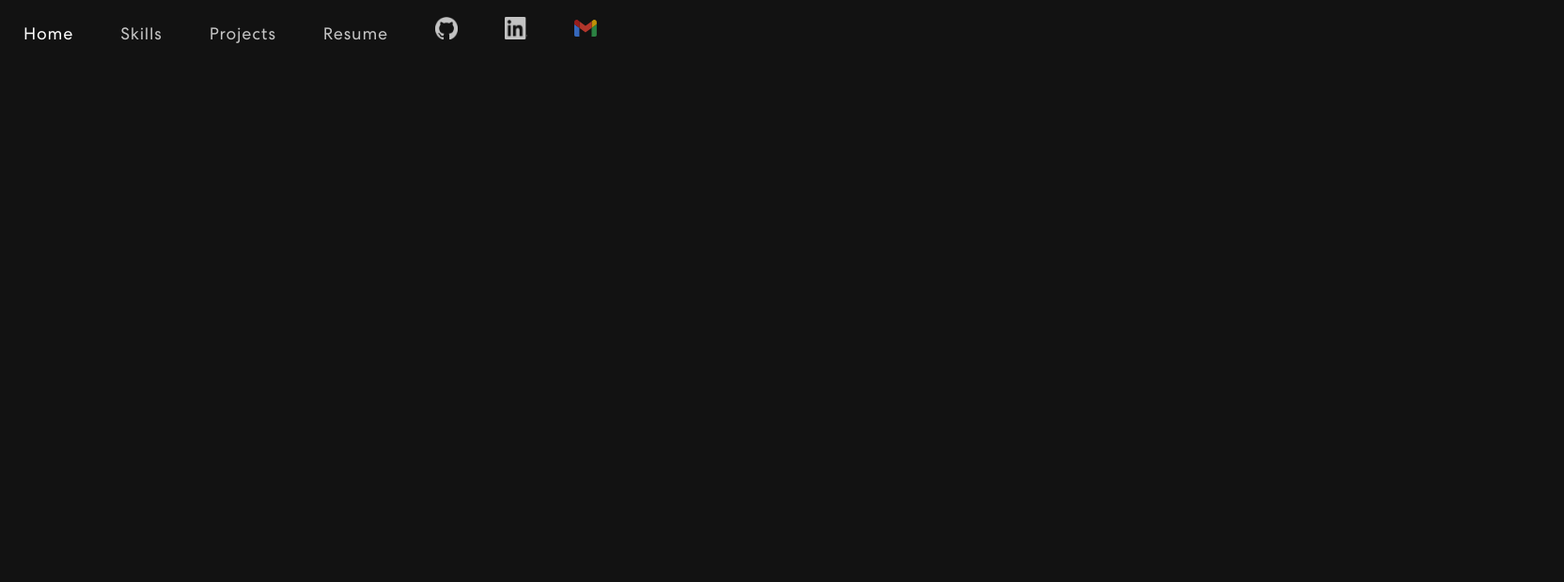
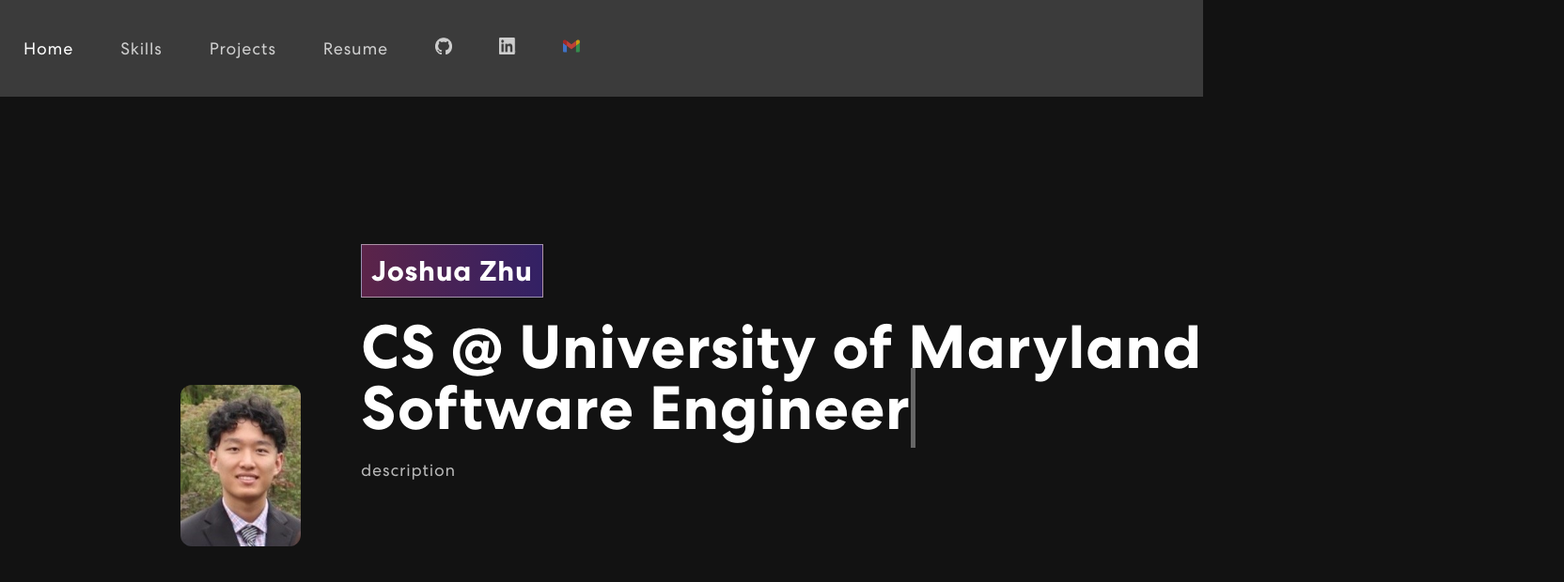
Before and after one commit to jzhu0717/PersonalWebsite, a React (Create React App) app: page / in a window 1280 px wide. Shown: the top 620 px of the page at 94% size, 1664 px wide, since content can reach past the window. Built offline with nearby package versions, Linux system fonts and the light colour scheme.

Commit message:
the actual navbar and banner

```diff
--- a/src/App.css
+++ b/src/App.css
@@ -84,25 +84,17 @@ p.danger {
 }
 /************ Navbar Css ************/
 nav.navbar {
-  padding: 18px 0;
+  padding: 40px 0;
   position: fixed;
   width: 100%;
   top: 0;
   z-index: 9999;
   transition:  0.32s ease-in-out;
-  max-width: 1200px;
-  margin: 0 auto;
+  background-color:	#3b3b3b;
 }
-
-.navbar-container {
-  max-width: 1200px;  /* or whatever max width you want */
-  margin: 0 auto;     /* centers horizontally */
-  width: 100%;
-}
-
 nav.navbar.scrolled {
-  padding: 0px 0;
-  background-color: #121212;
+  padding: 20px 0;
+  background-color: #3b3b3b;
 }
 nav.navbar a.navbar-brand {
     width: 9%;
@@ -129,8 +121,8 @@ span.navbar-text {
     margin-left: 14px;
 }
 .social-icon a {
-    width: 42px;
-    height: 42px;
+    width: 67px;
+    height: 67px;
     background: rgba(217, 217, 217, 0.1);
     display: inline-flex;
     border-radius: 50%;
@@ -142,8 +134,8 @@ span.navbar-text {
 }
 .social-icon a::before {
     content: "";
-    width: 42px;
-    height: 42px;
+    width: 67px;
+    height: 67px;
     position: absolute;
     background-color: #ffffff;
     border-radius: 50%;
@@ -241,3 +233,126 @@ nav.navbar .navbar-toggler[aria-expanded="true"] .navbar-toggler-icon:before {
 nav.navbar .navbar-toggler[aria-expanded="true"] .navbar-toggler-icon {
 	border-color: transparent;
 }
+
+/************ Banner Css ************/
+.banner {
+  margin-top: 0;
+  padding: 260px 0 100px 0;
+  background-position: top center;
+  background-size: cover;
+  background-repeat: no-repeat;
+  background-color: #121212;
+}
+.banner .tagline {
+  font-weight: 700;
+  letter-spacing: 0.8px;
+  padding: 8px 10px;
+  background: linear-gradient(90.21deg, rgba(170, 54, 124, 0.5) -5.91%, rgba(74, 47, 189, 0.5) 111.58%);
+  border: 1px solid rgba(255, 255, 255, 0.5);
+  font-size: 30px;
+  margin-bottom: 20px;
+  left: 30%;
+  position: relative;
+  display: inline-block;
+}
+.banner h1 {
+  font-size: 65px;
+  font-weight: 700;
+  letter-spacing: 0.8px;
+  line-height: 1;
+  margin-bottom: 20px;
+  left: 30%;
+  position: relative;
+  display: block;
+}
+.banner p {
+  color: #B8B8B8;
+  font-size: 18px;
+  letter-spacing: 0.8px;
+  line-height: 1.5em;
+  width: 96%;
+  left: 30%;
+  position: relative;
+  margin-bottom: 50px;
+}
+.banner button {
+  color: #fff;
+  font-weight: 700;
+  font-size: 20px;
+  margin-top: 60px;
+  letter-spacing: 0.8px;
+  display: flex;
+  align-items: center;
+}
+.banner button svg {
+  font-size: 25px;
+  margin-left: 10px;
+  transition: 0.3s ease-in-out;
+  line-height: 1;
+}
+.banner button:hover svg {
+  margin-left: 25px;
+}
+.banner img {
+  max-width: 10%;
+  height: auto;
+  border-radius: 12px;
+  margin-top: -12%;
+  position: relative;
+  right: -15%;
+
+}
+@keyframes updown {
+    0% {
+        transform: translateY(-20px);
+    }
+    50% {
+        transform: translateY(20px);
+    }
+    100% {
+        transform: translateY(-20px);
+    }
+}
+.txt-rotate > .wrap {
+  border-right: 0.08em solid #666;
+}
+
+/************ Skills Css ************/
+.skill {
+  padding: 0 0 50px 0;
+  position: relative;
+}
+.skill-bx {
+  background: #151515;
+  border-radius: 64px;
+  text-align: center;
+  padding: 60px 50px;
+  margin-top: -60px;
+}
+.skill h2 {
+	font-size: 45px;
+	font-weight: 700;
+}
+.skill p {
+    color: #B8B8B8;
+    font-size: 18px;
+    letter-spacing: 0.8px;
+    line-height: 1.5em;
+    margin: 14px 0 75px 0;
+}
+.skill-slider {
+  width: 80%;
+  margin: 0 auto;
+  position: relative;
+}
+.skill-slider .item img {
+  width: 50%;
+  margin: 0 auto 15px auto;
+}
+.background-image-left {
+  top: 28%;
+  position: absolute;
+  bottom: 0;
+  width: 40%;
+  z-index: -4;
+}
--- a/src/App.js
+++ b/src/App.js
@@ -1,12 +1,15 @@
 // npm start
 import './App.css';
 import { NavBar } from "./components/NavBar";
+import { Banner } from "./components/Banner";
 
 
 function App() {
   return (
     <div className="App">
       <NavBar />
+      <Banner />
+
     </div>
   );
 }
--- /dev/null
+++ b/src/components/Banner.js
@@ -0,0 +1,81 @@
+
+import { useState, useEffect } from "react";
+import { Container, Row, Col } from "react-bootstrap";
+import headpic from "../assets/img/headpic.jpg";
+import 'animate.css';
+import TrackVisibility from 'react-on-screen';
+
+export const Banner = () => {
+  const [loopNum, setLoopNum] = useState(0);
+  const [isDeleting, setIsDeleting] = useState(false);
+  const [text, setText] = useState('');
+  const [delta, setDelta] = useState(300 - Math.random() * 100);
+  const [index, setIndex] = useState(1);
+  const toRotate = [ "Software Engineer" ];
+  const period = 2000;
+
+  useEffect(() => {
+    let ticker = setInterval(() => {
+      tick();
+    }, delta);
+
+    return () => { clearInterval(ticker) };
+  }, [text])
+
+  const tick = () => {
+    let i = loopNum % toRotate.length;
+    let fullText = toRotate[i];
+    let updatedText = isDeleting ? fullText.substring(0, text.length - 1) : fullText.substring(0, text.length + 1);
+
+    setText(updatedText);
+
+    if (isDeleting) {
+      setDelta(prevDelta => prevDelta / 2);
+    }
+
+    if (!isDeleting && updatedText === fullText) {
+      setIsDeleting(true);
+      setIndex(prevIndex => prevIndex - 1);
+      setDelta(period);
+    } else if (isDeleting && updatedText === '') {
+      setIsDeleting(false);
+      setLoopNum(loopNum + 1);
+      setIndex(1);
+      setDelta(500);
+    } else {
+      setIndex(prevIndex => prevIndex + 1);
+    }
+  }
+
+  return (
+    <section className="banner" id="home">
+      <Container>
+        <Row className="aligh-items-center">
+          <Col xs={12} md={6} xl={6}>
+            <TrackVisibility>
+              {({ isVisible }) =>
+              <div className={isVisible ? "animate__animated animate__fadeIn" : ""}>
+                <span className="tagline">Joshua Zhu</span>
+                <h1>{`CS @ University of Maryland`}
+                    <br />
+                    <span className="txt-rotate" dataPeriod="1000" data-rotate='[ "Software Engineer" ]'><span className="wrap">{text}</span></span>
+                </h1>
+                  <p>description</p>
+              </div>}
+            </TrackVisibility>
+          </Col>
+
+          <Col xs={12} md={6} xl={6} className="text-center">
+            <TrackVisibility>
+              {({ isVisible }) =>
+              <div className={isVisible ? "animate__animated animate__fadeIn" : ""}>
+                <img src={headpic} alt="Headshot" className="banner-image" />
+              </div>}
+            </TrackVisibility>
+          </Col>
+
+        </Row>
+      </Container>
+    </section>
+  )
+}
--- a/src/components/NavBar.js
+++ b/src/components/NavBar.js
@@ -35,30 +35,28 @@ export const NavBar = () => {
     // navbar look
     return (
     <Router>
-      <Navbar expand="md" className={scrolled ? "scrolled" : ""}>
-        <Container fluid className="justify-content-center">
+      <Navbar expand="md" className={`flex justify-center w-full ${scrolled ? "scrolled" : ""}`}>
+        <Container fluid className="d-flex justify-content-around align-items-center">
 
-          <Navbar.Collapse id="basic-navbar-nav">
-            <Nav className="ms-auto">
+          <Navbar.Collapse id="basic-navbar-nav" className="d-flex justify-content-around align-items-center flex-wrap w-100">
+            <Nav className="d-flex justify-content-around align-items-center flex-wrap w-100">
               <Nav.Link href="#home" className={activeLink === 'home' ? 'active navbar-link' : 'navbar-link'} onClick={() => onUpdateActiveLink('home')}>Home</Nav.Link>
               <Nav.Link href="#skills" className={activeLink === 'skills' ? 'active navbar-link' : 'navbar-link'} onClick={() => onUpdateActiveLink('skills')}>Skills</Nav.Link>
               <Nav.Link href="#projects" className={activeLink === 'projects' ? 'active navbar-link' : 'navbar-link'} onClick={() => onUpdateActiveLink('projects')}>Projects</Nav.Link>
-
-              {/* embed resume later down on the page */}
               <Nav.Link href="#resume" className={activeLink === 'resume' ? 'active navbar-link' : 'navbar-link'} onClick={() => onUpdateActiveLink('resume')}>Resume</Nav.Link>
 
               <Nav.Link href="https://github.com/jzhu0717" target="_blank" rel="noopener noreferrer" className="navbar-link">
-                <img src={gitub} alt="GitHub" style={{ width: '24px', height: '24px' }} onClick={'www.google.com'}/>
+                <img src={gitub} alt="GitHub" style={{ width: '18px', height: '18px' }} />
               </Nav.Link>
               <Nav.Link href="https://www.linkedin.com/in/joshua-zhu-82bb601b4/" target="_blank" rel="noopener noreferrer" className="navbar-link">
-                <img src={linkdn} alt="LinkedIn" style={{ width: '24px', height: '24px' }} />
+                <img src={linkdn} alt="LinkedIn" style={{ width: '18px', height: '18px' }} />
               </Nav.Link>
               <Nav.Link href="mailto:joshuazjzhu@gmail.com" className="navbar-link">
-                <img src={gmail} alt="Gmail" style={{ width: '24px', height: '24px' }} />
+                <img src={gmail} alt="Gmail" style={{ width: '18px', height: '18px' }} />
               </Nav.Link>
-
             </Nav>
           </Navbar.Collapse>
+
         </Container>
       </Navbar>
     </Router>
```
